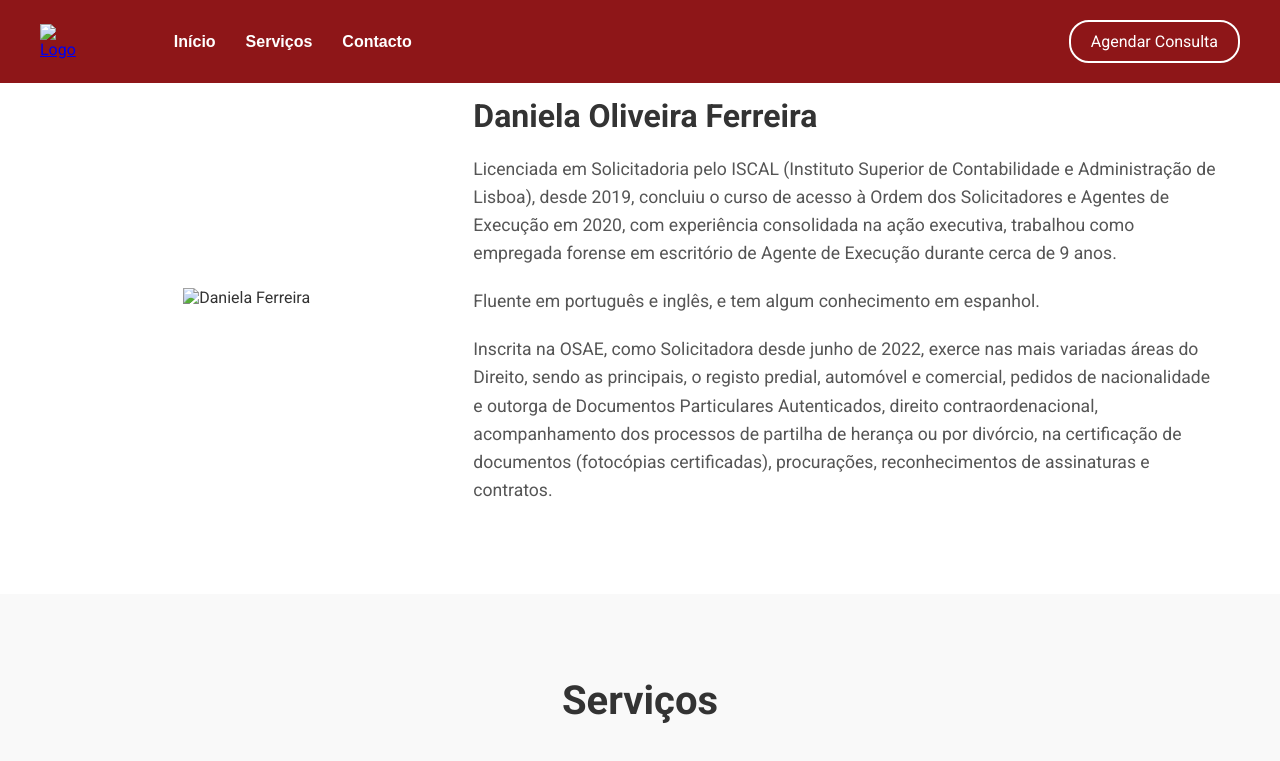
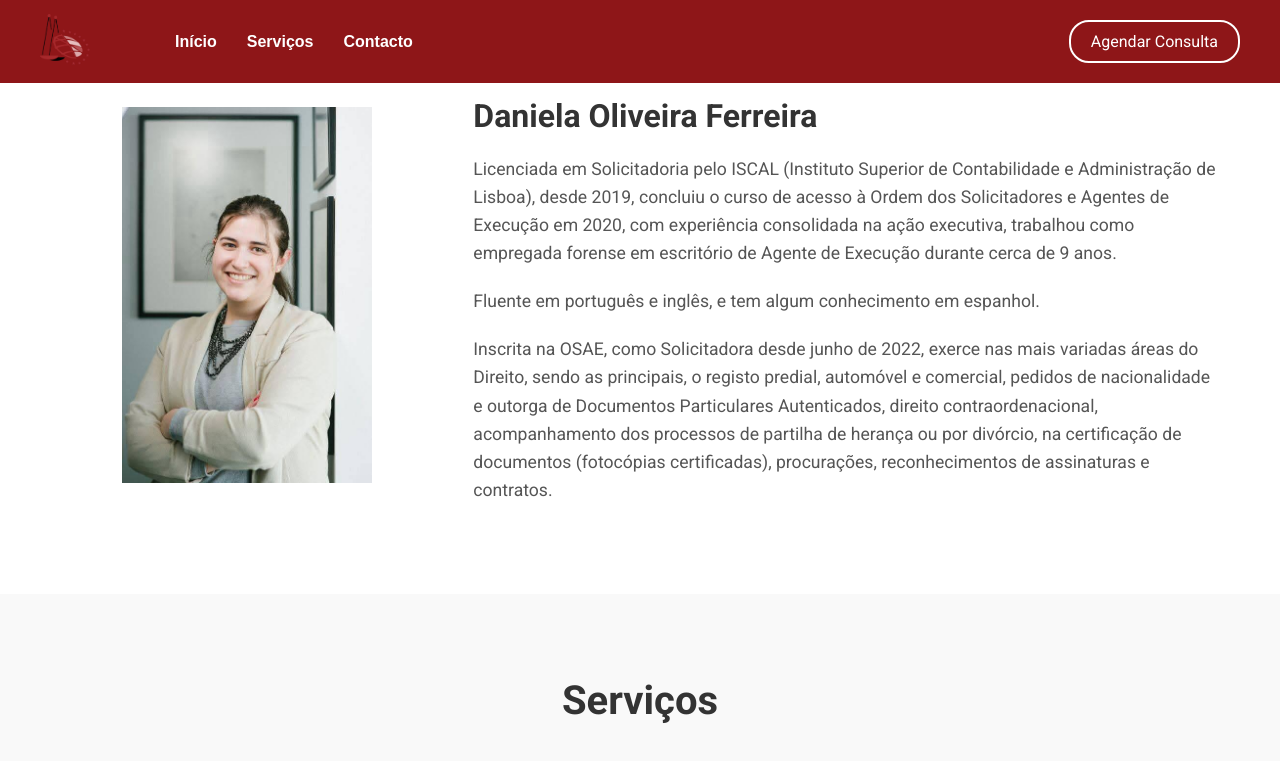
Before and after one commit to Nun0Santos/dfsolicitadora, a plain HTML site: page docs/index.html in a window 1280 px wide. Shown: the top 761 px of the page. Drawn offline with Linux system fonts and the light colour scheme; the site is published under a folder, as on GitHub Pages, so addresses that start at the root find nothing.

Commit message:
fix img path

```diff
--- a/docs/index.html
+++ b/docs/index.html
@@ -17,7 +17,7 @@
         <nav>
             <div class="logo">
                 <a href="#home">
-                    <img src="/logo.png" alt="Logo" class="logo-image">
+                    <img src="../logo.png" alt="Logo" class="logo-image">
                 </a>
             </div>
             <div class="nav-container">
@@ -34,7 +34,7 @@
     <section id="home">
         <div class="intro-container">
             <div class="intro-image">
-                <img src="/me.jpg" alt="Daniela Ferreira">
+                <img src="../me.jpg" alt="Daniela Ferreira">
             </div>
             <div class="intro-text">
                 <h2>Daniela Oliveira Ferreira</h2>
@@ -120,7 +120,7 @@
     <!-- ===== Footer Section Start ===== -->
     <footer>
         <div class="footer-content">
-            <img src="/logo.png" alt="Logo" class="footer-logo">
+            <img src="../logo.png" alt="Logo" class="footer-logo">
             <p class="footer-name">Daniela Oliveira Ferreira</p>
             <p class="footer-title">Solicitadora</p>
             <p class="footer-copyright">Copyright &copy; 2025 Todos os direitos reservados.</p>
```
